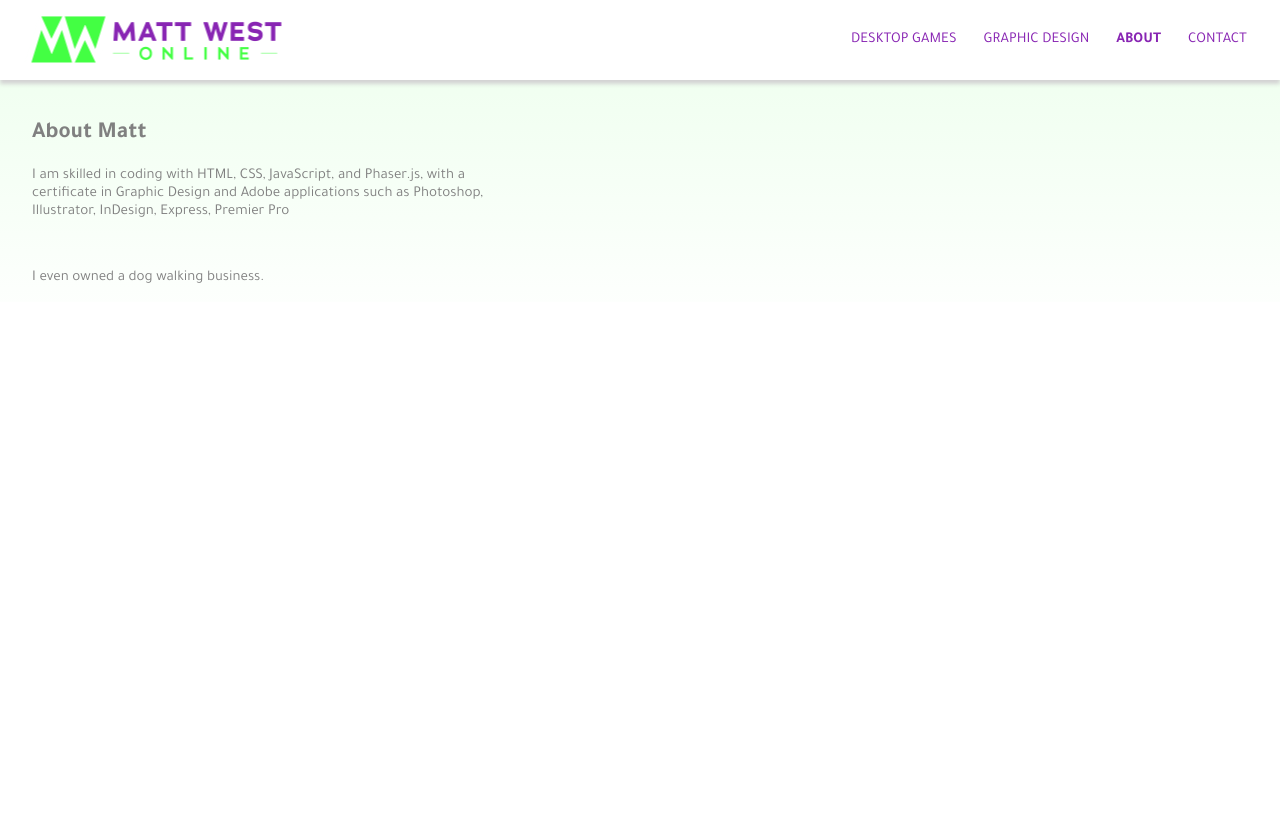
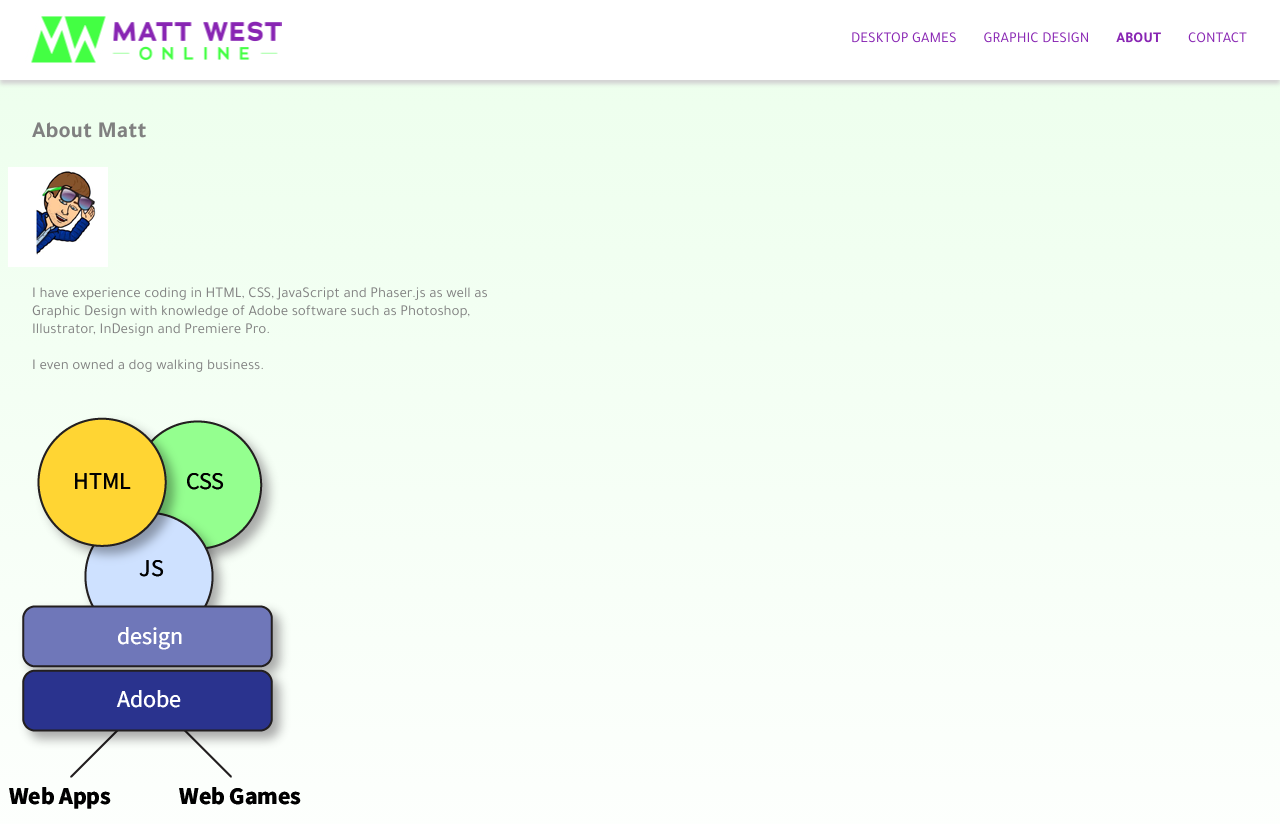
Before and after one commit to mattwest227/mattwest227.github.io, a plain HTML site: page about/about.html in a window 1280 px wide. Before the commit the page ends 800 px from the top, so only its background shows below. Drawn offline with Linux system fonts and the light colour scheme.

Commit message:
Add files via upload

```diff
--- a/about/about.html
+++ b/about/about.html
@@ -43,11 +43,13 @@
 
 <div class="text">
     <h2>About Matt</h2>
-    <p>I am skilled in coding with HTML, CSS, JavaScript, and Phaser.js,
-        with a certificate in Graphic Design and Adobe applications such as
-        Photoshop, Illustrator, InDesign, Express, Premier Pro</p>
+    <img src="/about.png" class="photo">
+    <p class="photo">I have experience coding in HTML, CSS, JavaScript and Phaser.js as well as Graphic Design
+        with knowledge of Adobe software such as Photoshop, Illustrator, InDesign and Premiere Pro. <br> <br>
+        I even owned a dog walking business.</p>
         <br>
-    <p>I even owned a dog walking business.</p>
+    <img src="/about/about_graphic.png" class="about">
+
 </div>
 </body>
 </html>
```
Also changed, not shown: about/about_graphic.png (added).
